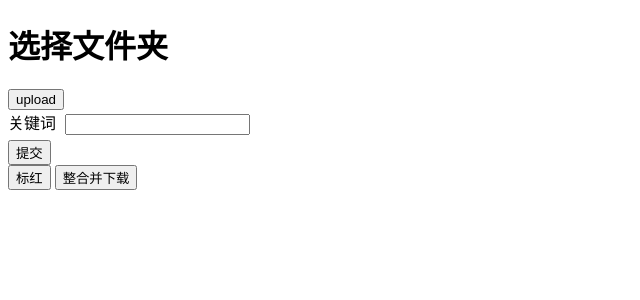
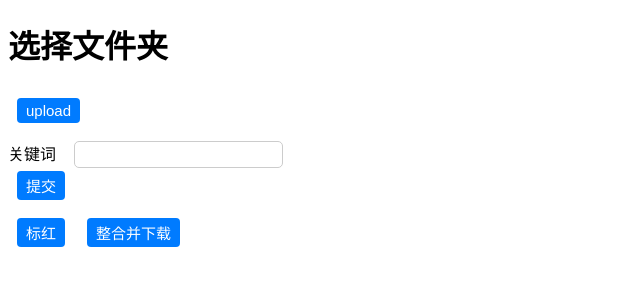
Before and after one commit to mtfzhizhe/file-search-system, a Flask app: page / in a window 1280 px wide. Shown: the top 300 px of the page, without its empty margins (0-640 px from the left). Run offline with Flask 3, Linux system fonts and the light colour scheme; parts of the project's set-up code (start-up, migrations or seed data) failed here and were passed over.

Commit message:
Update index.html
更改按钮和输入框样式

```diff
--- a/pythonProject2/templates/index.html
+++ b/pythonProject2/templates/index.html
@@ -80,3 +80,25 @@
             oDiv.innerHTML = sText;
         }
     </script>
+<style>
+    input[type="text"],select {
+      margin: 9px;
+      padding: 4px;
+      border: 1px solid #ccc;
+      border-radius: 5px;
+      font-size: 15px;
+    }
+    input[type="submit"], button {
+      margin: 9px;
+      padding: 4px 9px;
+      border: none;
+      border-radius: 4px;
+      background-color: #007bff;
+      color: #fff;
+      font-size: 15px;
+      cursor: pointer;
+    }
+    input[type="submit"]:hover, button:hover {
+      background-color: #0069d9;
+    }
+  </style>
```
